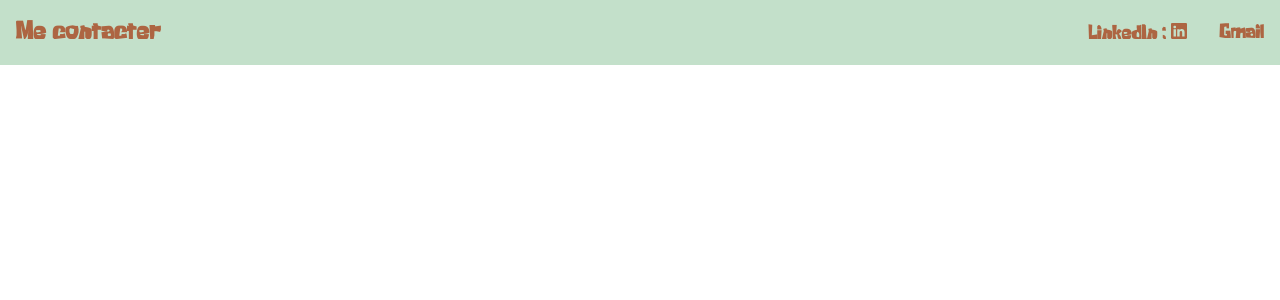
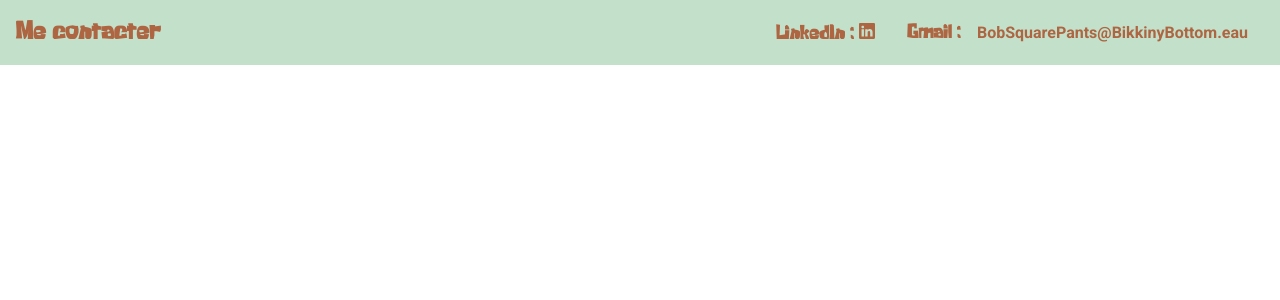
Before and after one commit to ChapelleNathan/WCS-Project1, a PHP site: page / in a window 1280 px wide. Shown: the part 68-368 px from the top of the page. Run offline with PHP 8.4, Linux system fonts and the light colour scheme.

Commit message:
footer finished, transistion are here, spontex too

```diff
--- a/footer.css
+++ b/footer.css
@@ -5,9 +5,28 @@ footer{
     align-items: center;
 }
 
+footer p{
+    font-size: 16px;
+    font-family: var(--font);
+    font-weight: bold;
+}
+
 .contactMe{
     display: flex;
+}
 
+footer > h2{
+    user-select: none;
+}
+
+.mail{
+    display: flex;
+    flex-direction: row;
+    padding-right: var(--spacing3);
+    color: var(--font-color);
+    align-items: center;
+    justify-content: center;
+    user-select: none;
 }
 
 footer h3, h2{
@@ -17,6 +36,6 @@ footer h3, h2{
     transition: 0.5s;
 }
 
-h3:hover{
-    color: var(--second-color);
+footer  .linkedin:hover{
+    color : var(--second-color)
 }
--- a/index.html
+++ b/index.html
@@ -44,10 +44,17 @@
     <footer>
         <h2>Me contacter</h2>
         <div class="contactMe">
-            <a href="http://www.spontex.fr" target="_blank"><h3>LinkedIn : <svg xmlns="http://www.w3.org/2000/svg" width="16" height="16" fill="currentColor" class="bi bi-linkedin" viewBox="0 0 16 16">
-                <path d="M0 1.146C0 .513.526 0 1.175 0h13.65C15.474 0 16 .513 16 1.146v13.708c0 .633-.526 1.146-1.175 1.146H1.175C.526 16 0 15.487 0 14.854V1.146zm4.943 12.248V6.169H2.542v7.225h2.401zm-1.2-8.212c.837 0 1.358-.554 1.358-1.248-.015-.709-.52-1.248-1.342-1.248-.822 0-1.359.54-1.359 1.248 0 .694.521 1.248 1.327 1.248h.016zm4.908 8.212V9.359c0-.216.016-.432.08-.586.173-.431.568-.878 1.232-.878.869 0 1.216.662 1.216 1.634v3.865h2.401V9.25c0-2.22-1.184-3.252-2.764-3.252-1.274 0-1.845.7-2.165 1.193v.025h-.016a5.54 5.54 0 0 1 .016-.025V6.169h-2.4c.03.678 0 7.225 0 7.225h2.4z"/>
-              </svg></h3></a>
-            <a href=""> <h3>Gmail</h3></a>
+            <a href="http://www.spontex.fr" target="_blank">
+                <h3 class="linkedin">LinkedIn : <svg xmlns="http://www.w3.org/2000/svg" width="16" height="16" fill="currentColor"
+                        class="bi bi-linkedin" viewBox="0 0 16 16">
+                        <path
+                            d="M0 1.146C0 .513.526 0 1.175 0h13.65C15.474 0 16 .513 16 1.146v13.708c0 .633-.526 1.146-1.175 1.146H1.175C.526 16 0 15.487 0 14.854V1.146zm4.943 12.248V6.169H2.542v7.225h2.401zm-1.2-8.212c.837 0 1.358-.554 1.358-1.248-.015-.709-.52-1.248-1.342-1.248-.822 0-1.359.54-1.359 1.248 0 .694.521 1.248 1.327 1.248h.016zm4.908 8.212V9.359c0-.216.016-.432.08-.586.173-.431.568-.878 1.232-.878.869 0 1.216.662 1.216 1.634v3.865h2.401V9.25c0-2.22-1.184-3.252-2.764-3.252-1.274 0-1.845.7-2.165 1.193v.025h-.016a5.54 5.54 0 0 1 .016-.025V6.169h-2.4c.03.678 0 7.225 0 7.225h2.4z" />
+                    </svg></h3>
+            </a>
+            <div class="mail">
+                <h3>Gmail : </h3>
+                <p>BobSquarePants@BikkinyBottom.eau</p>
+            </div>
         </div>
     </footer>
 </body>
```
